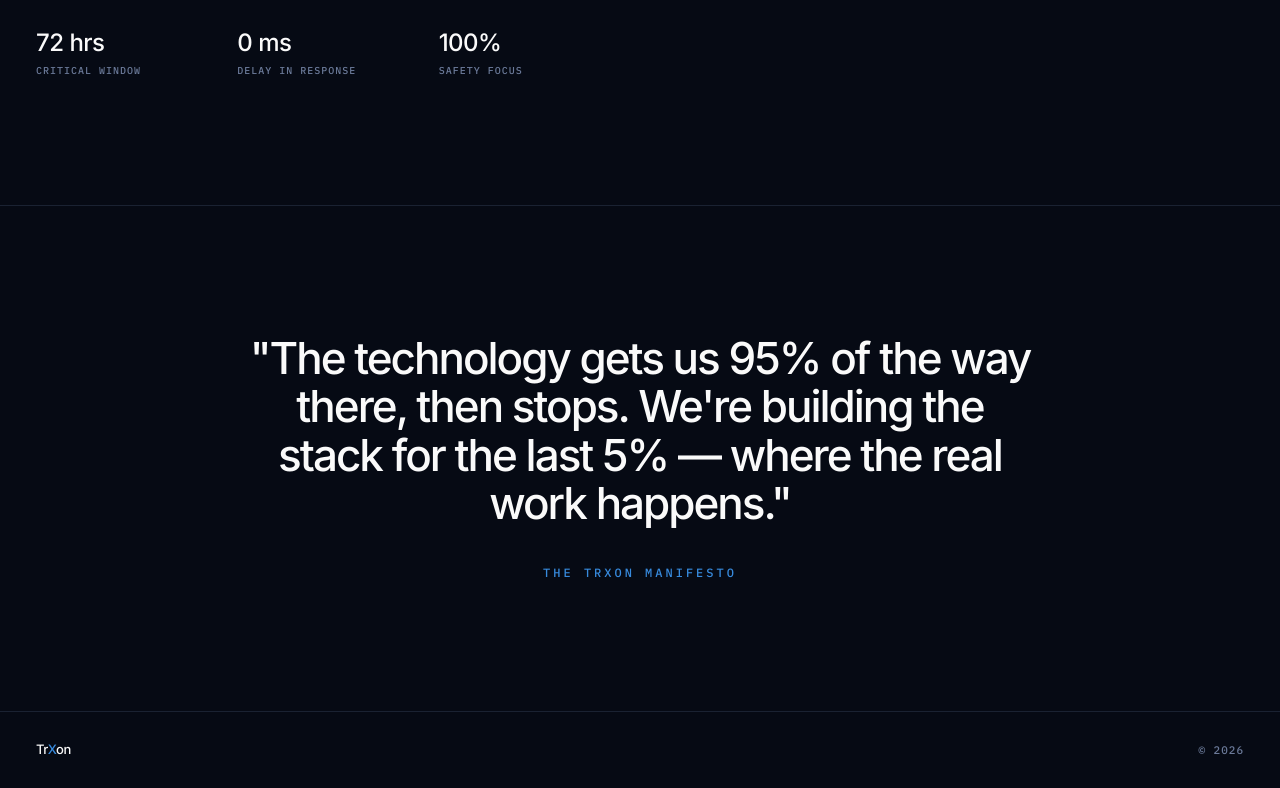
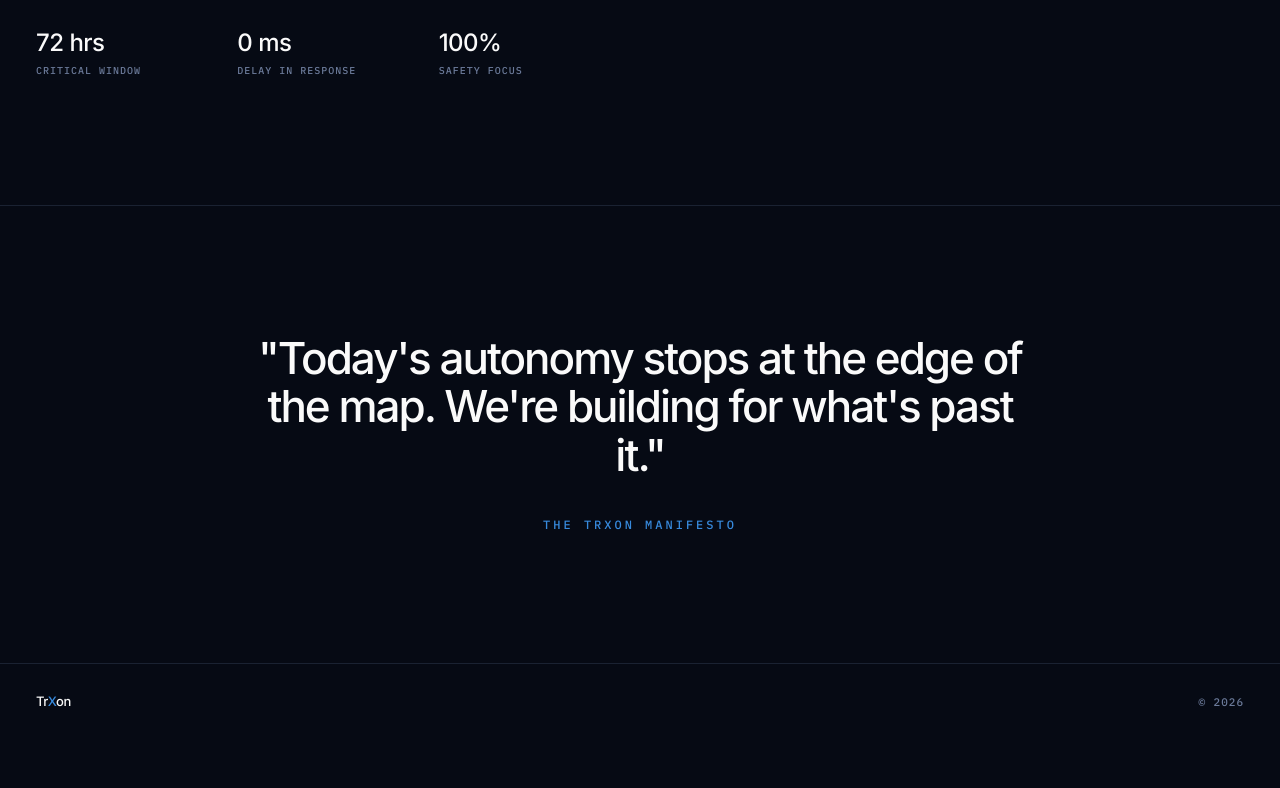
Before and after one commit to rodrigocartagena/trxon, a Next.js app: page / in a window 1280 px wide. Shown: the part 4782-5570 px from the top of the page. After the commit the page ends 5522 px from the top, so only its background shows below. Built offline with nearby package versions, Linux system fonts and the light colour scheme.

Commit message:
Update home page quote

```diff
--- a/app/page.tsx
+++ b/app/page.tsx
@@ -231,7 +231,7 @@ export default function Home() {
       <Section borderTop className="py-32 flex flex-col items-center justify-center text-center">
         <blockquote className="max-w-[800px]">
           <p className="text-[32px] md:text-[44px] font-medium text-text-primary leading-[1.1] tracking-[-2px] mb-8">
-            "The technology gets us 95% of the way there, then stops. We're building the stack for the last 5% — where the real work happens."
+            "Today's autonomy stops at the edge of the map. We're building for what's past it."
           </p>
           <cite className="not-italic text-[12px] font-plex text-accent uppercase tracking-[3px]">
             The TrXon Manifesto
```
